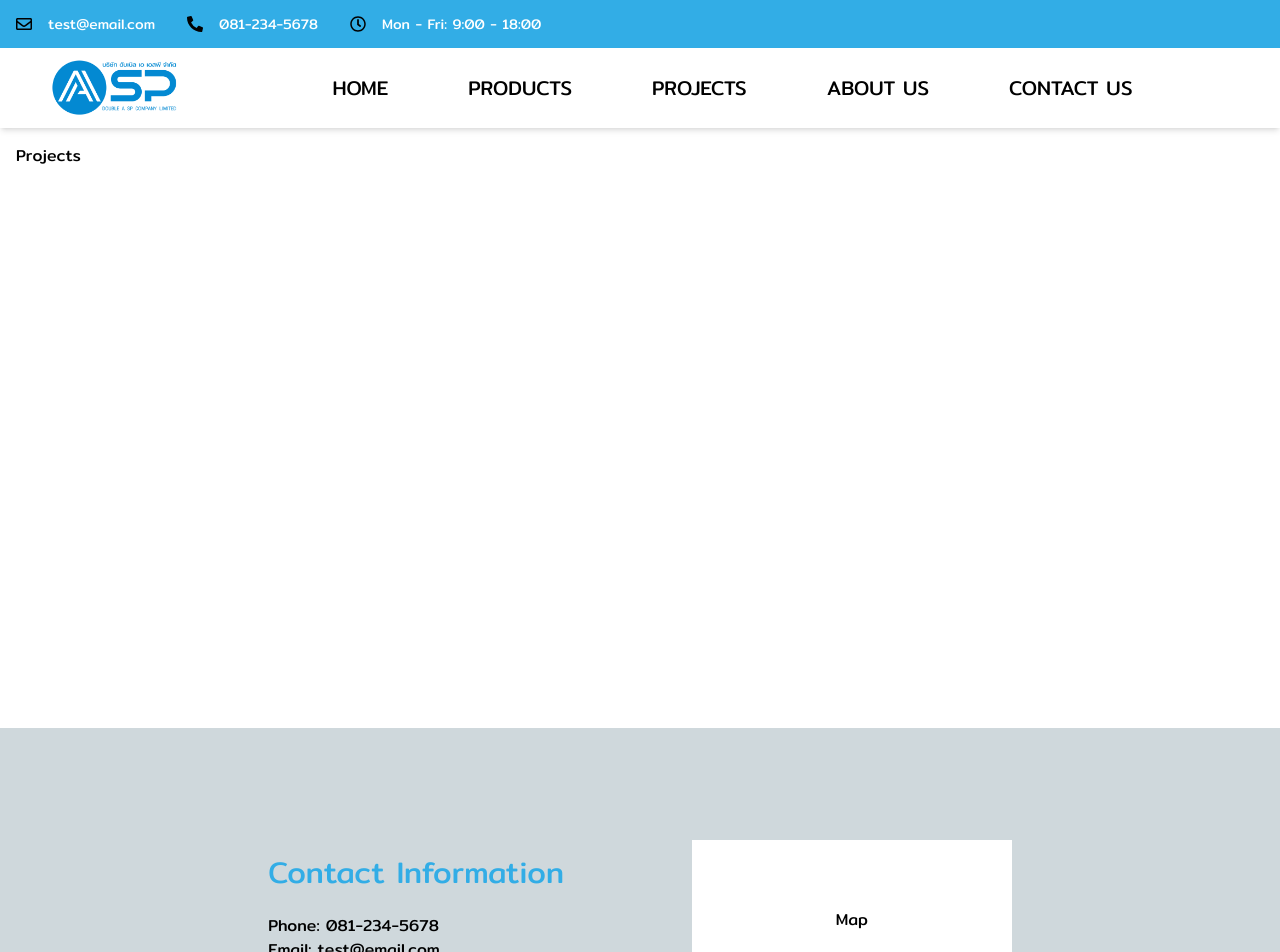
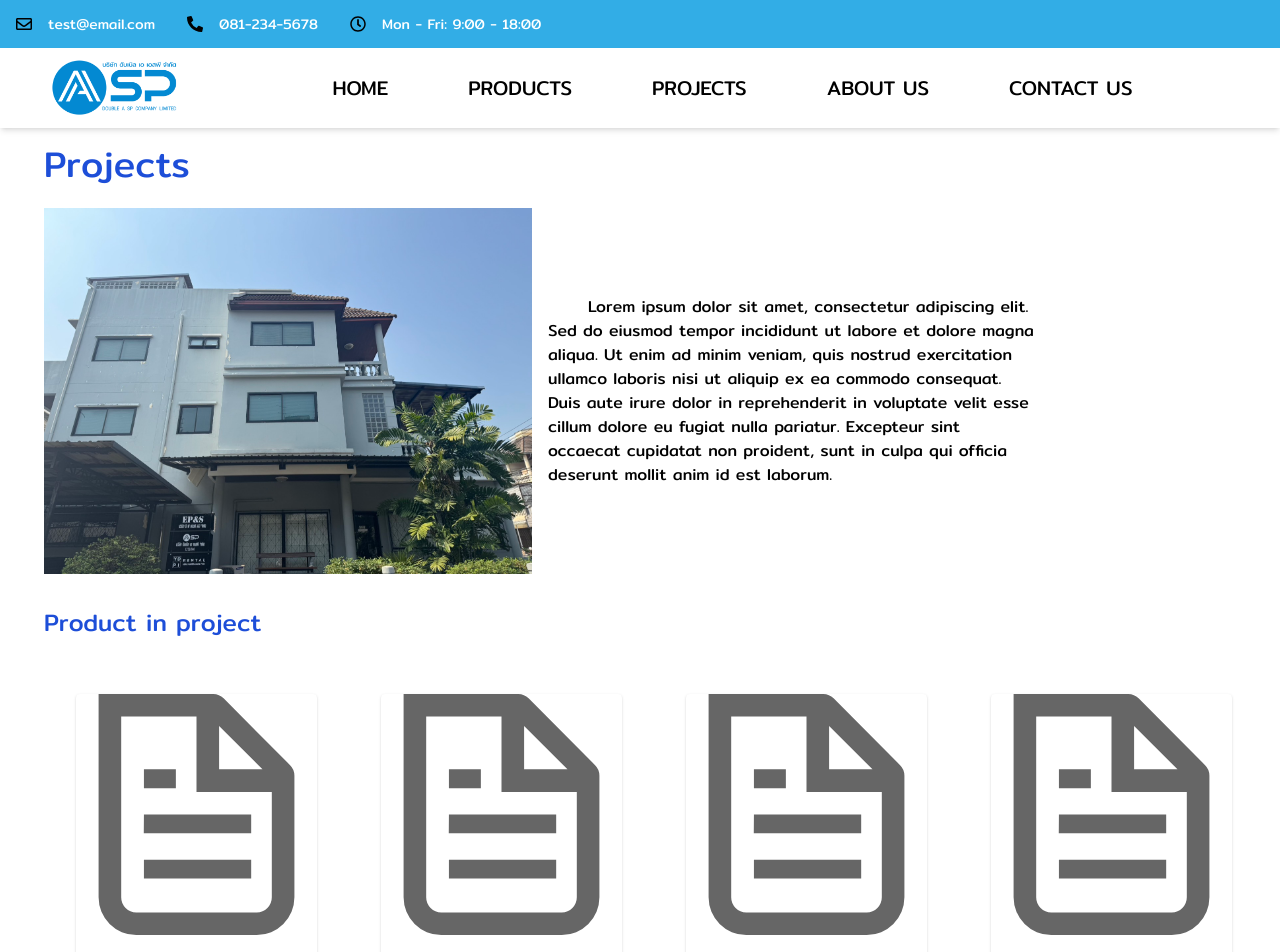
Before and after one commit to indykorpong/construction-site, a Next.js app: page /projects in a window 1280 px wide. Shown: the top 952 px of the page. Built offline with nearby package versions, Linux system fonts and the light colour scheme.

Commit message:
Project page

```diff
--- a/app/(client)/home/page.tsx
+++ b/app/(client)/home/page.tsx
@@ -50,7 +50,7 @@ export default function Home() {
   )
 }
 
-function CompanyInfo() {
+const CompanyInfo = () => {
   return (
     <div className="flex w-full items-center justify-center bg-white px-10 py-10">
       <div className="mr-2 flex w-2/5 items-center justify-center">
@@ -80,7 +80,7 @@ function CompanyInfo() {
   )
 }
 
-function Projects() {
+const Projects = () => {
   type ProjectProps = {
     title: string
     description: string
@@ -88,38 +88,39 @@ function Projects() {
   }
 
   // eslint-disable-next-line @typescript-eslint/no-unused-vars
-  const [projects, setProjects] = useState<ProjectProps[]>([
-    { title: 'project 1', description: 'description 1', imageUrl: '' },
-    { title: 'project 2', description: 'description 2', imageUrl: '' },
-    { title: 'project 3', description: 'description 3', imageUrl: '' },
-    { title: 'project 4', description: 'description 4', imageUrl: '' },
-    { title: 'project 4', description: 'description 4', imageUrl: '' },
+  const [listProjects, setListProjects] = useState<ProjectProps[]>([
+    { title: 'project 1', description: 'description of project 1', imageUrl: '' },
+    { title: 'project 2', description: 'description of project 2', imageUrl: '' },
+    { title: 'project 3', description: 'description of project 3', imageUrl: '' },
+    { title: 'project 4', description: 'description of project 4', imageUrl: '' },
+    { title: 'project 5', description: 'description of project 5', imageUrl: '' },
   ])
+  const [page, setPage] = useState(1)
 
-  const [page, setPage] = useState(1)
   const itemsPerPage = 4
   const handleChange = (e: ChangeEvent<unknown>, value: number) => {
     setPage(value)
   }
 
-  const paginatedProjects = projects.slice((page - 1) * itemsPerPage, page * itemsPerPage)
+  const paginatedProjects = listProjects.slice((page - 1) * itemsPerPage, page * itemsPerPage)
 
   // TODO: fetch projects from API
 
   return (
-    <div className="flex h-[800px] w-full flex-col justify-between bg-gray-200 p-10">
-      <div className="mb-4 text-4xl text-gray-800">Our Project</div>
-      <div className="flex w-full flex-wrap">
+    <div className="flex h-[500px] w-full flex-col justify-between bg-gray-200 p-5">
+      <div className="mb-4 text-4xl text-blue-800">Our Project</div>
+      <div className="flex w-full flex-wrap items-center justify-start">
         {paginatedProjects.map((item, index) => {
           return (
-            <div key={index} className="flex w-1/2 items-center justify-center p-5">
+            <div key={index} className="flex h-1/2 w-1/2 items-center justify-center p-3">
               <CardComponent title={item.title} description={item.description} imageUrl={item.imageUrl} />
             </div>
           )
         })}
       </div>
+
       <Pagination
-        count={Math.ceil(projects.length / itemsPerPage)}
+        count={Math.ceil(listProjects.length / itemsPerPage)}
         page={page}
         onChange={handleChange}
         color="primary"
--- a/app/(client)/projects/page.tsx
+++ b/app/(client)/projects/page.tsx
@@ -1,3 +1,59 @@
+'use client'
+import Image from 'next/image'
+import { CardComponent } from '../../components/card'
+import { useState } from 'react'
+import { CardProps } from '../../types/components'
+
 export default function Projects() {
-  return <div className="h-[600px] p-4">Projects</div>
+  // eslint-disable-next-line @typescript-eslint/no-unused-vars
+  const [listProducts, setListProducts] = useState<CardProps[]>([
+    { title: 'Product 1', description: 'Description of product 1', imageUrl: '/file.svg' },
+    { title: 'Product 2', description: 'Description of product 2', imageUrl: '/file.svg' },
+    { title: 'Product 3', description: 'Description of product 3', imageUrl: '/file.svg' },
+    { title: 'Product 4', description: 'Description of product 4', imageUrl: '/file.svg' },
+  ])
+
+  // TODO: Add a useEffect to fetch the list of products from the server
+
+  return (
+    <div className="m-4 ml-11 h-auto">
+      <h1 className="text-4xl text-blue-700">Projects</h1>
+      <div className="mt-6 h-2/5 w-full">
+        <ProjectInfo />
+      </div>
+
+      <h2 className="mt-8 text-2xl text-blue-700">Product in project</h2>
+      <div className="mt-6 flex h-2/5">
+        {listProducts.map((product, index) => (
+          <div key={index} className="p-8">
+            <CardComponent title={product.title} description={product.description} imageUrl={product.imageUrl} />
+          </div>
+        ))}
+      </div>
+    </div>
+  )
 }
+
+const ProjectInfo = () => {
+  const imageDim = 500
+
+  return (
+    <div className="flex items-center justify-start">
+      <div className="mr-4 flex w-2/5 items-center justify-center rounded-md">
+        <Image src={'/Head_Office.jpg'} alt={'Head office'} width={imageDim} height={imageDim} />
+      </div>
+
+      <div className="w-2/5 indent-10">
+        <div>
+          <p>
+            Lorem ipsum dolor sit amet, consectetur adipiscing elit. Sed do eiusmod tempor incididunt ut labore et
+            dolore magna aliqua. Ut enim ad minim veniam, quis nostrud exercitation ullamco laboris nisi ut aliquip ex
+            ea commodo consequat. Duis aute irure dolor in reprehenderit in voluptate velit esse cillum dolore eu fugiat
+            nulla pariatur. Excepteur sint occaecat cupidatat non proident, sunt in culpa qui officia deserunt mollit
+            anim id est laborum.
+          </p>
+        </div>
+      </div>
+    </div>
+  )
+}
--- a/app/components/card.tsx
+++ b/app/components/card.tsx
@@ -1,24 +1,22 @@
-import React from 'react'
 import Card from '@mui/material/Card'
 import CardContent from '@mui/material/CardContent'
 import CardMedia from '@mui/material/CardMedia'
 import Typography from '@mui/material/Typography'
 import Image from 'next/image'
+import { FC } from 'react'
 
-interface CardProps {
-  title: string
-  description: string
-  imageUrl?: string
-}
+import { CardProps } from '../types/components'
 
-export const CardComponent: React.FC<CardProps> = ({ title, description, imageUrl }) => {
+export const CardComponent: FC<CardProps> = ({ title, description, imageUrl }) => {
+  const imgDim = 50
+
   return (
-    <Card sx={{ maxWidth: 345 }}>
+    <Card>
       {imageUrl ? (
-        <CardMedia component="img" height="140" image={imageUrl} alt={title} />
+        <CardMedia component="img" height={50} image={imageUrl} alt={title} />
       ) : (
         <div className="flex justify-center">
-          <Image src={'/file.svg'} alt={title} width={100} height={100} />
+          <Image src={'/file.svg'} alt={title} width={imgDim} height={imgDim} />
         </div>
       )}
 
--- /dev/null
+++ b/app/types/components.ts
@@ -0,0 +1,5 @@
+export interface CardProps {
+  title: string
+  description: string
+  imageUrl?: string
+}
```
